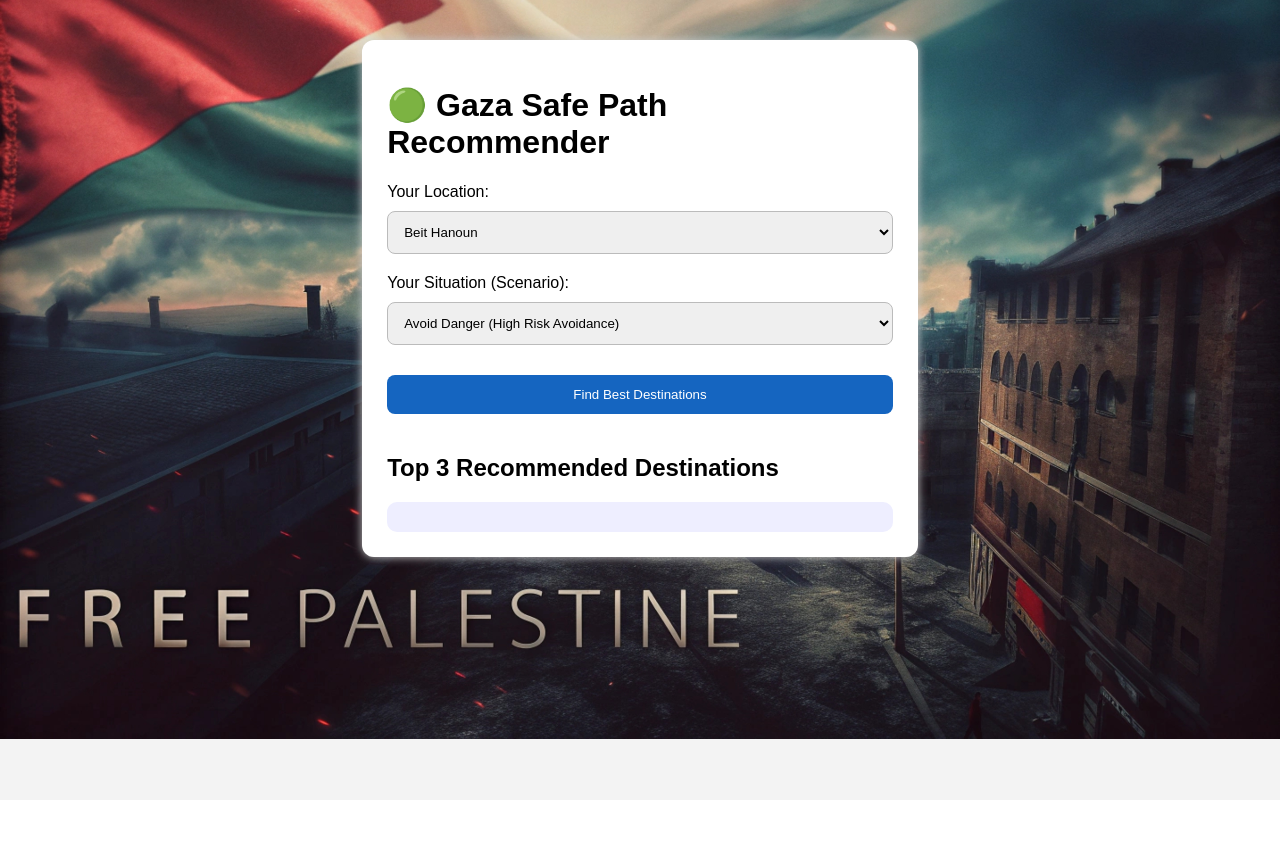
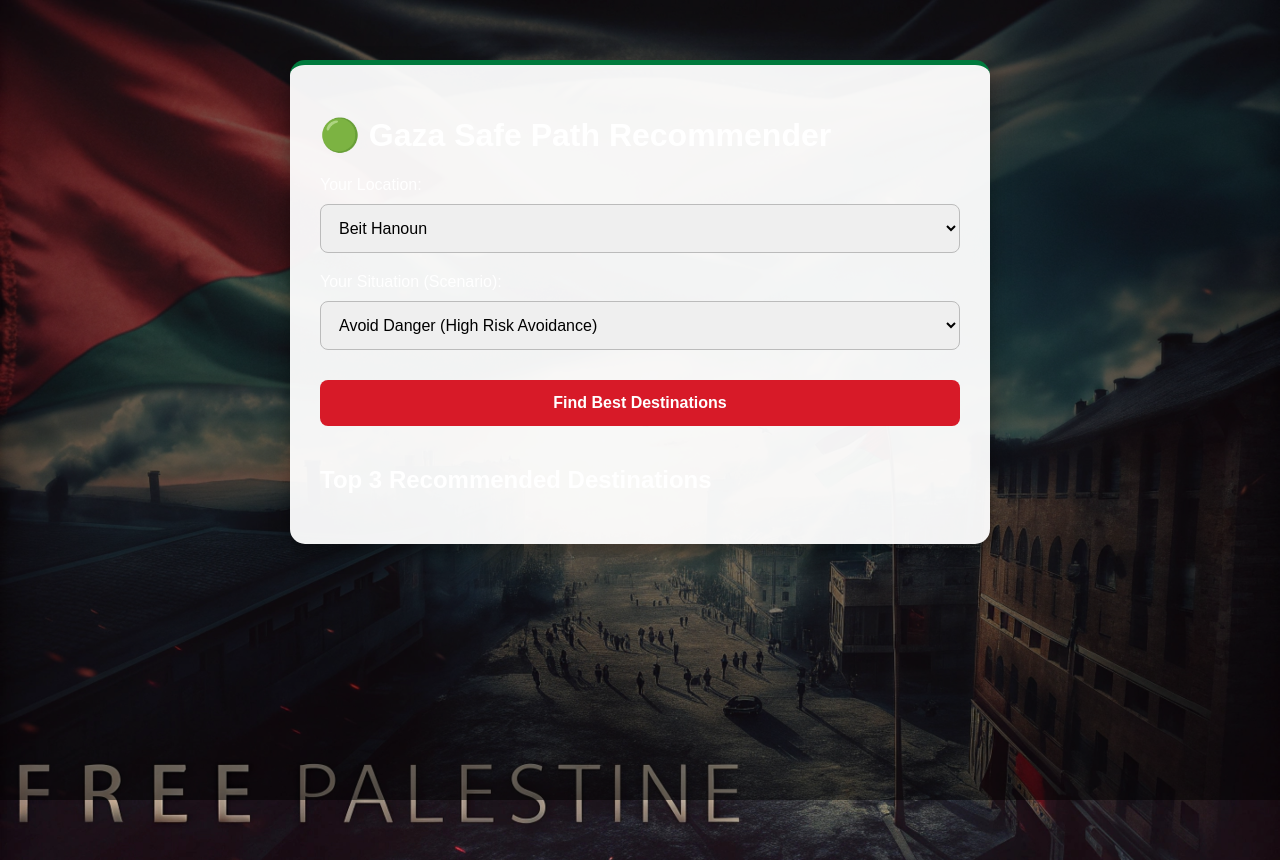
Before and after one commit to houssinekhlif/Gazans-Evacuation-Optimal-Route-Finder, a Flask app: page / in a window 1280 px wide. Before the commit the page ends 739 px from the top, so only its background shows below. Run offline with Flask 3, Linux system fonts and the light colour scheme.

Commit message:
Refactor CSS for layout and styling improvements

```diff
--- a/static/style.css
+++ b/static/style.css
@@ -1,43 +1,108 @@
+/* ======================== */
+/* GENERAL BODY & BACKGROUND */
+/* ======================== */
 body {
-    font-family: Arial, sans-serif;
-    background: #f3f3f3;
+    font-family: 'Arial', sans-serif;
     background-image: url("../images/palestine.jpg");
     background-size: cover;
     background-repeat: no-repeat;
     background-position: center;
+    margin: 0;
+    padding: 0;
+    min-height: 100vh;
+    color: #fff; /* default text color */
+    background-attachment: fixed;
 }
 
-.container {
-    width: 40%;
-    margin: auto;
-    margin-top: 40px;
-    background: white;
-    padding: 25px;
-    border-radius: 12px;
-    box-shadow: 0 0 10px #ccc;
+/* overlay to darken background for better readability */
+body::before {
+    content: "";
+    position: fixed;
+    top: 0; left: 0;
+    width: 100%; height: 100%;
+    background: rgba(0,0,0,0.5);
+    z-index: -1;
 }
 
+/* ======================== */
+/* CONTAINER / CARD STYLING */
+/* ======================== */
+.container {
+    width: 50%;
+    margin: 60px auto;
+    background: rgba(255,255,255,0.95); /* semi-transparent white */
+    padding: 30px;
+    border-radius: 15px;
+    box-shadow: 0 8px 20px rgba(0,0,0,0.4);
+    border-top: 5px solid #007A3D; /* green top border for Palestine theme */
+}
+
+/* ======================== */
+/* FORM ELEMENTS */
+/* ======================== */
 select, button {
     width: 100%;
-    padding: 12px;
+    padding: 14px;
     margin-top: 10px;
     margin-bottom: 20px;
     border-radius: 8px;
     border: 1px solid #bbb;
+    font-size: 16px;
 }
 
+/* ======================== */
+/* BUTTON STYLING */
+/* ======================== */
 button {
-    background: #1565c0;
+    background: #D71A28; /* red button */
     color: white;
     border: none;
+    font-weight: bold;
+    cursor: pointer;
+    transition: 0.3s;
 }
 
 button:hover {
-    background: #0d47a1;
+    background: #9E141F; /* darker red on hover */
 }
 
+/* ======================== */
+/* RESULTS CARD STYLING */
+/* ======================== */
 #results {
-    background: #eef;
-    padding: 15px;
-    border-radius: 10px;
+    margin-top: 20px;
 }
+
+.card {
+    background: rgba(0,0,0,0.8); /* dark semi-transparent card */
+    color: white;
+    padding: 20px;
+    border-radius: 12px;
+    margin-bottom: 15px;
+    border-left: 5px solid #007A3D; /* green accent */
+    transition: transform 0.2s, box-shadow 0.2s;
+}
+
+.card:hover {
+    transform: translateY(-3px);
+    box-shadow: 0 10px 20px rgba(0,0,0,0.5);
+}
+
+.card h3 {
+    margin: 0 0 10px 0;
+    color: #D71A28; /* red heading */
+}
+
+.card p {
+    margin: 5px 0;
+}
+
+/* ======================== */
+/* RESPONSIVE DESIGN */
+/* ======================== */
+@media (max-width: 768px) {
+    .container {
+        width: 90%;
+        padding: 20px;
+    }
+}
```
